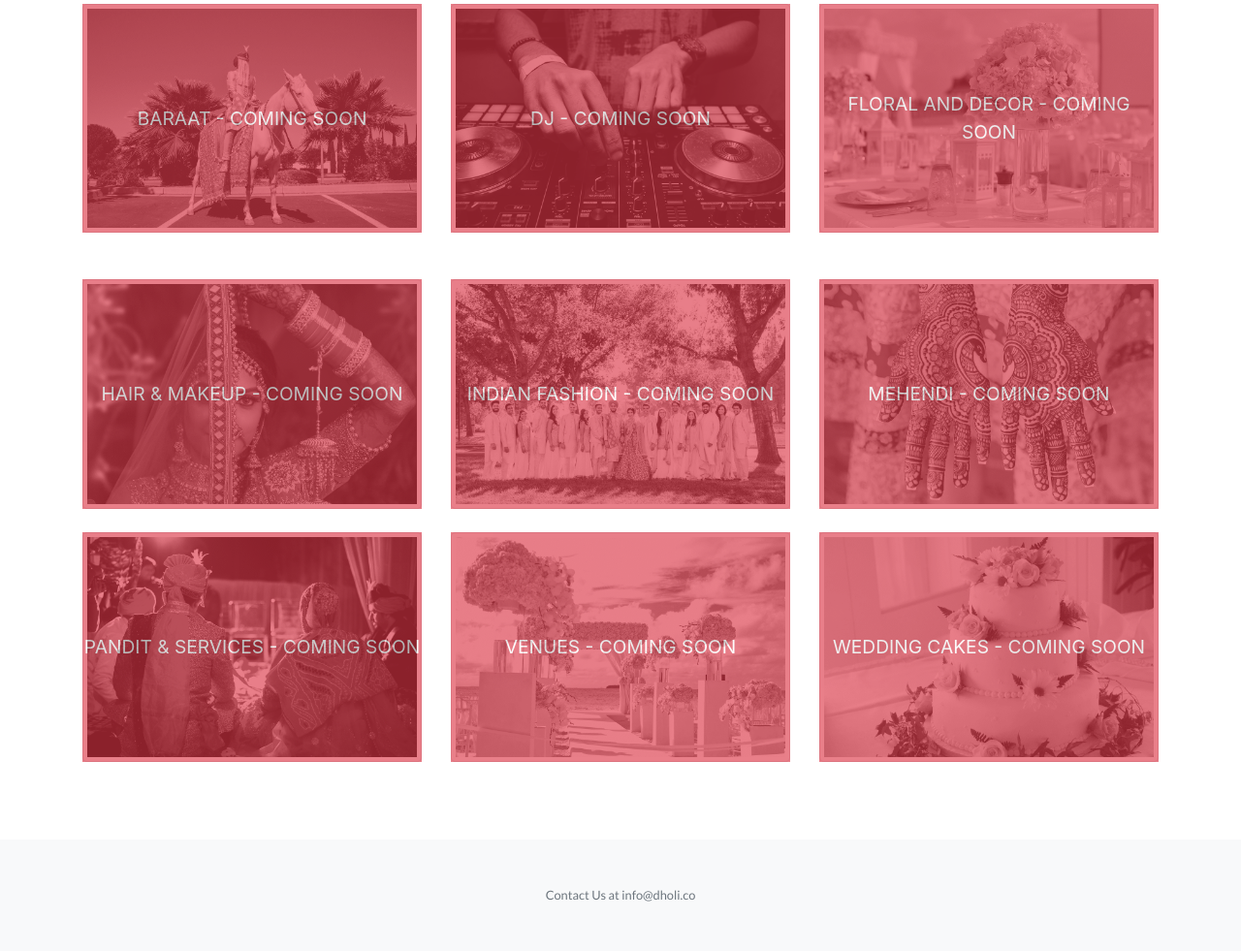
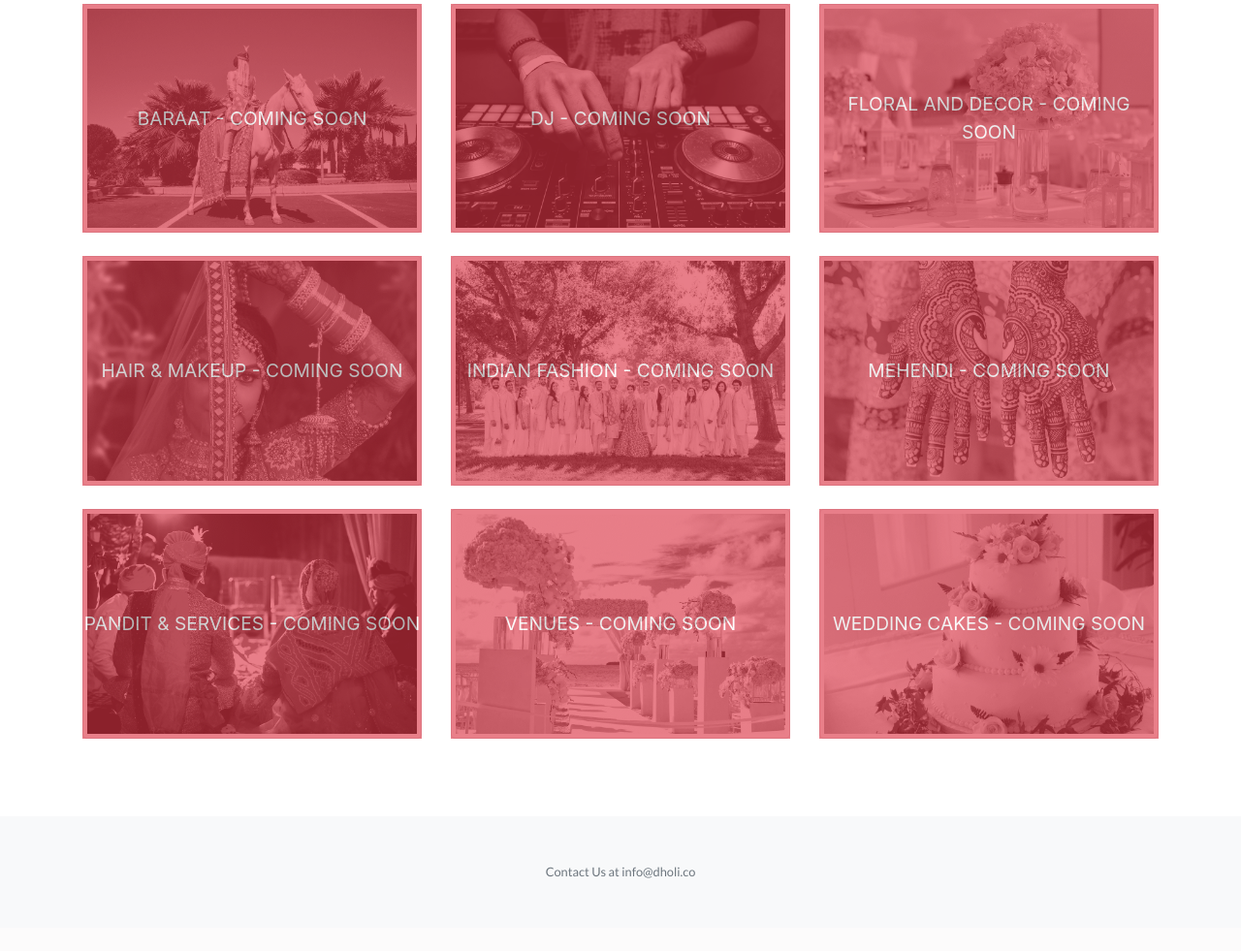
Before and after one commit to asinghal17/maamba, a Django app: page /vendor-apply/ in a window 1280 px wide. Shown: the part 561-1542 px from the top of the page at 97% size. After the commit the page ends 1467 px from the top, so only its background shows below. Run offline with Django 3.2, Linux system fonts and the light colour scheme; some libraries are stand-ins or nearby versions.

Commit message:
Fixing spacing between tiles

```diff
--- a/templates/vendor_apply.html
+++ b/templates/vendor_apply.html
@@ -37,8 +37,6 @@
           </div>
         </div>
       </div>
-    </div>
-    <div class="container">
       <div class="row">
         <div class="col-lg-4 text-center mt-4">
           <div class="vendor-category-listing">
@@ -57,8 +55,6 @@
           </div>
         </div>
       </div>
-    </div>
-    <div class="container mt-4">
       <div class="row">
         <div class="col-lg-4 text-center mt-4">
           <div class="vendor-category-listing">
@@ -76,8 +72,6 @@
           </div>
         </div>
       </div>
-    </div>
-    <div class="container">
       <div class="row">
         <div class="col-lg-4 text-center mt-4">
           <div class="vendor-category-listing">
```
